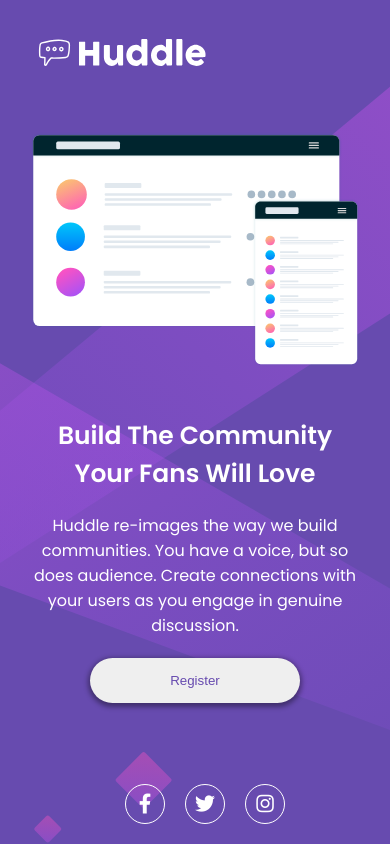
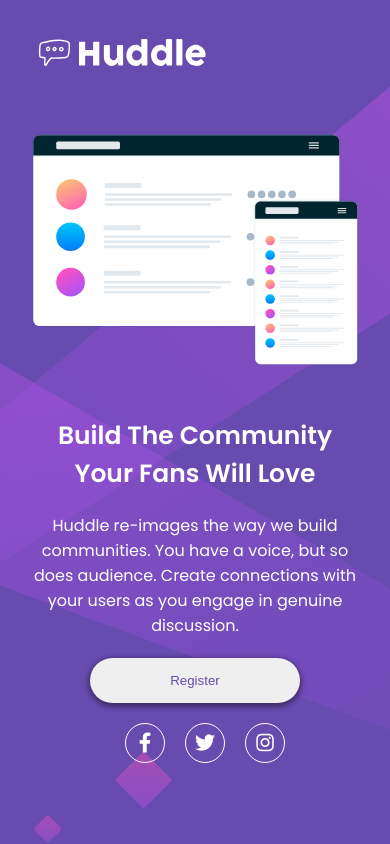
Before and after one commit to muradmuradov987/front-challange-huddle-landing-page, a plain HTML site: page index.html in a window 390 px wide. Drawn offline with Linux system fonts and the light colour scheme.

Commit message:
nre repo

```diff
--- a/CSS/mobile.css
+++ b/CSS/mobile.css
@@ -38,6 +38,8 @@ button {
 }
 
 footer {
+    margin-top: 20px;
+    position: relative;
     display: flex;
     justify-content: center;
 }
```
